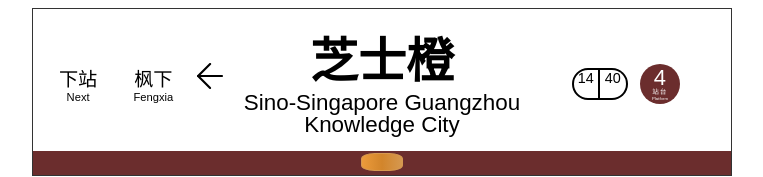
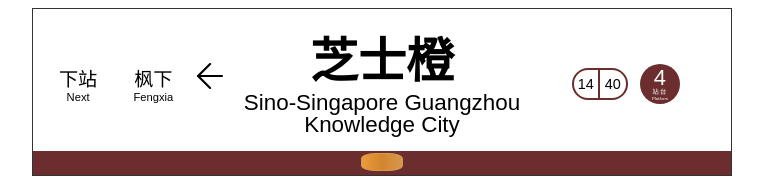
Before and after one commit to iMisty/Metro-Simulator, a Vue app: page / in a window 1280 px wide. Shown: the top 177 px of the page, without its empty margins (258-1021 px from the left). Built offline with nearby package versions, Linux system fonts and the light colour scheme.

Commit message:
Update Home.vue
增加对药丸的颜色对应

```diff
--- a/src/views/Home.vue
+++ b/src/views/Home.vue
@@ -21,8 +21,8 @@
     </section>
     <section class="right flex row flex-1 center">
       <article class="right-medic">
-        <span class="medic-left" :class="{ apm: isAPM }">{{ Line }}</span>
-        <span class="medic-right">{{ nStation }}</span>
+        <span class="medic-left flex center" :class="[setColor]">{{ Line }}</span>
+        <span class="medic-right flex center" :class="[setColor]">{{ nStation }}</span>
       </article>
       <article class="right-station flex column center" :class="[setColor]">
         <h4>{{platform}}</h4>
@@ -116,8 +116,10 @@
       Bus.$emit('image',image);
     },
     toImage(){
+      let scale = window.devicePixelRatio;
       html2canvas(this.$refs.imageTofile,{
-        backgroundColor: null
+        backgroundColor: null,
+        scale: scale
       }).then((canvas) => {
         let url = canvas.toDataURL('image/png');
         this.htmlUrl = url;
```
